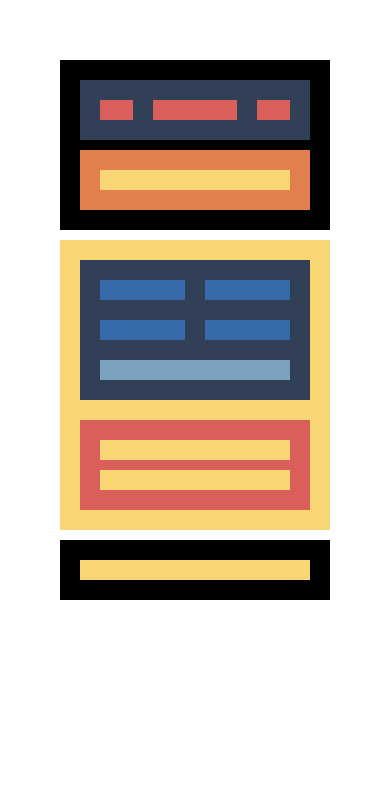
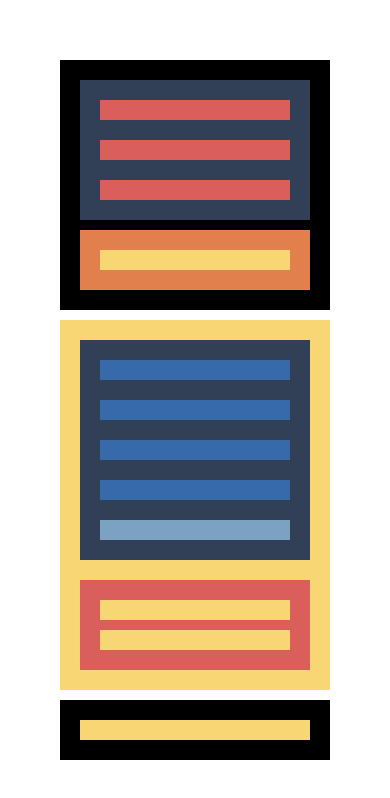
Before and after one commit to gerardpons/html-css, a plain HTML site: page index.html in a window 390 px wide. Drawn offline with Linux system fonts and the light colour scheme.

Commit message:
Nivell 1 - Exercici 3

```diff
--- a/styles.css
+++ b/styles.css
@@ -92,3 +92,15 @@
     }
 
 }
+
+@media (max-width: 400px) {
+
+    .menu {
+        flex-direction: column;
+    }
+
+    .articles {
+        flex-direction: column;
+    }
+
+}
```
